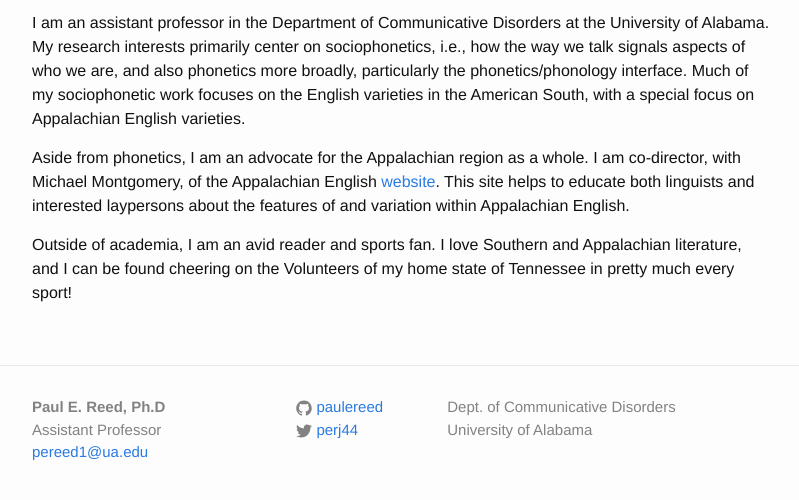
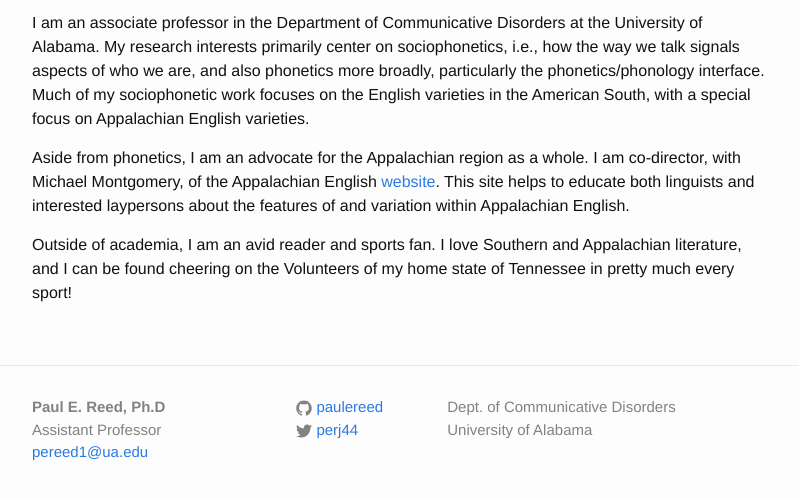
Before and after one commit to paulereed/paulereed.github.io, a Jekyll site: the page built from about.md, in a window 1280 px wide, cut to the strip 252-752 px from the top of the page. Shown: the whole strip, without its empty margins (238-1037 px from the left). Built offline with Jekyll 4.4.1, drawn with Linux system fonts in a browser that asks for light colours; some web fonts are replaced.

Commit message:
updating some verbiage

```diff
--- a/about.md
+++ b/about.md
@@ -6,7 +6,7 @@ permalink: /about/
 
 {% include image.html url="/images/preed.jpg" caption="One of the few pics of me that I like. Photo credit to my wife." width=350 align="right" %}
 
-I am an assistant professor in the Department
+I am an associate professor in the Department
 of Communicative Disorders at the University of Alabama. My research
 interests primarily center on sociophonetics, i.e., how the way we talk signals aspects of
 who we are, and also phonetics more broadly, particularly the phonetics/phonology interface.
```
Also changed, not shown: teaching.md (+1 -0 lines).
